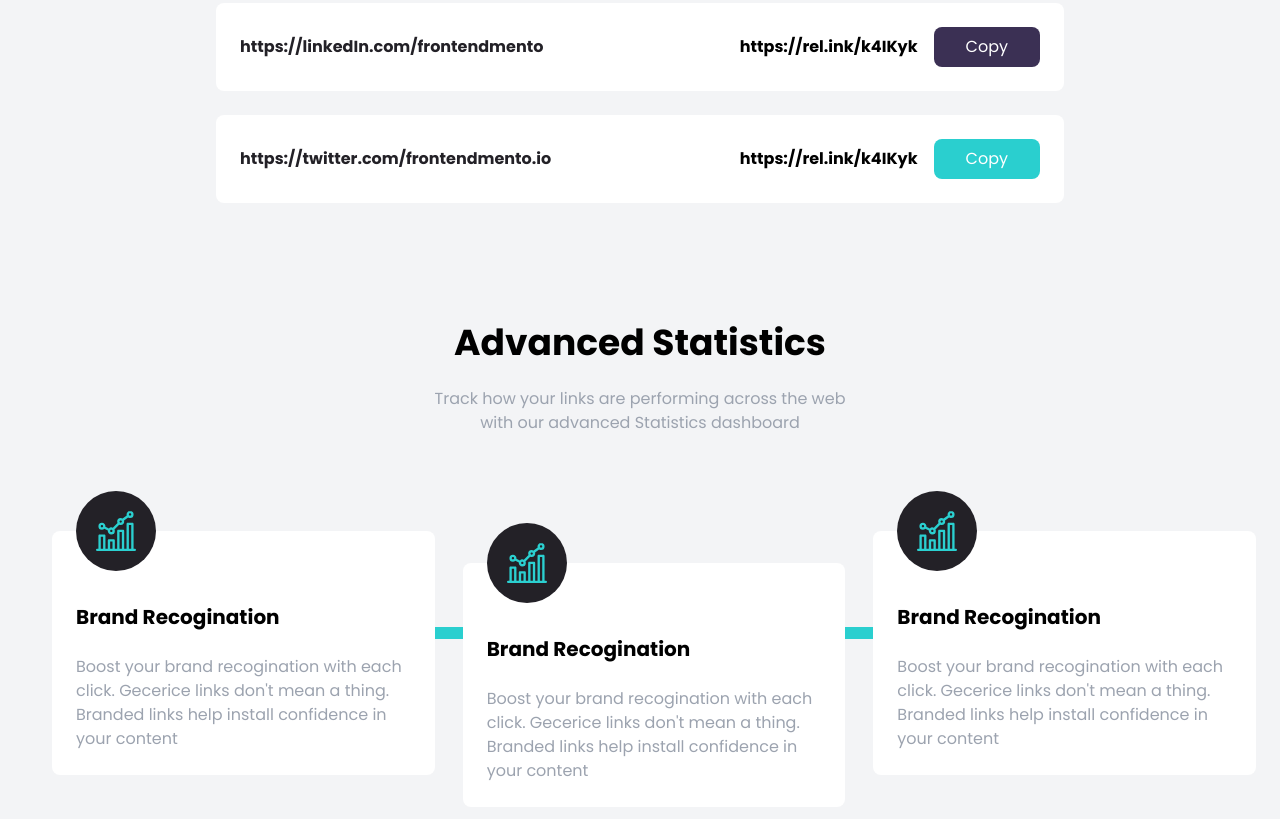
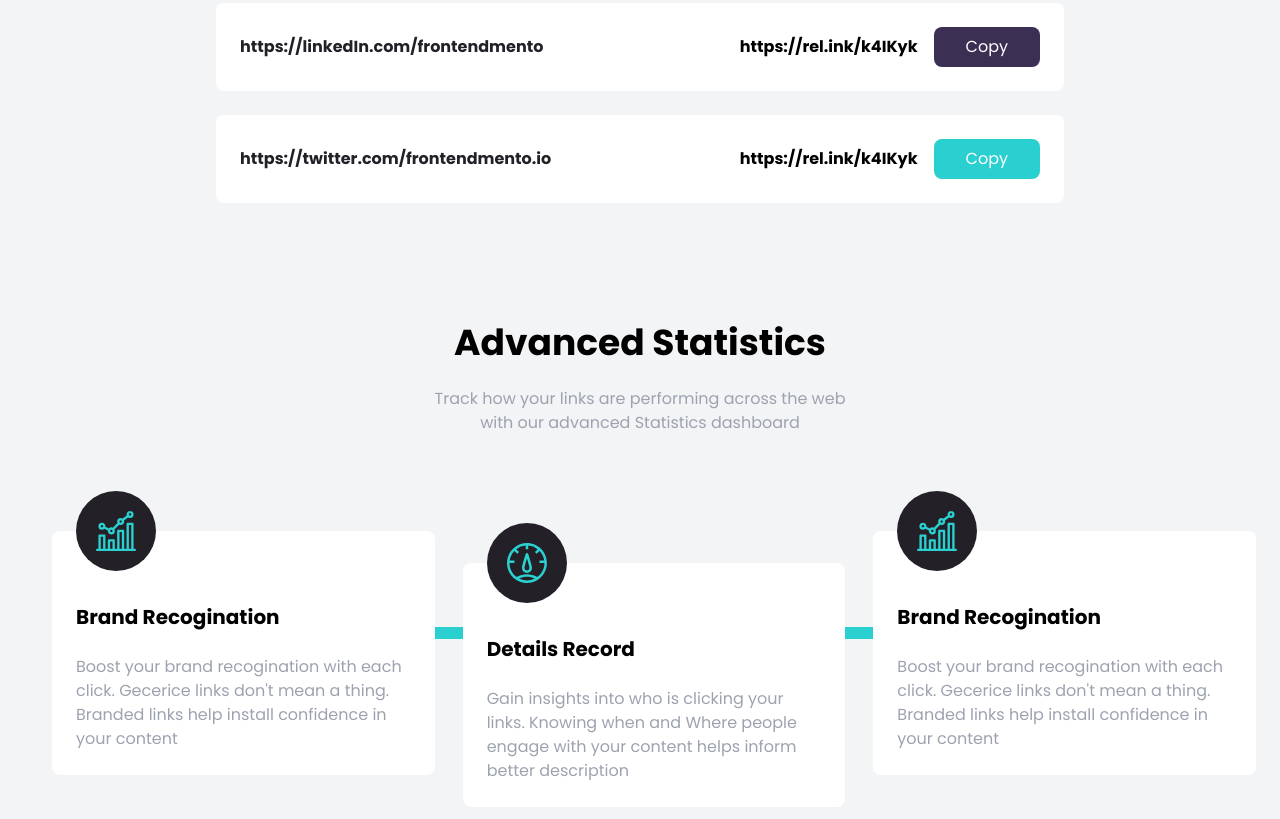
Before and after one commit to zainabturkmen/shortly, a website: page index.html in a window 1280 px wide. Shown: the part 945-1764 px from the top of the page. Drawn offline with Linux system fonts and the light colour scheme.

Commit message:
Adding Update

```diff
--- a/index.html
+++ b/index.html
@@ -172,7 +172,7 @@
       </div>
     </section>
     <!-- Feature Box section -->
-    <section id="features" class="pb-32 bg-gray-100 ">
+    <section id="features" class="pb-32 bg-gray-100">
       <div
         class="relative container flex flex-col items-start px-6 mx-auto md:flex-row md:space-x-7">
         <!-- Horizantal Line -->
@@ -208,16 +208,17 @@
             <!-- Image Container For Background & Center -->
             <div
               class="flex items-center justify-center w-20 h-20 p-4 rounded-full bg-veryDarkViolet">
-              <img src="images/icon-brand-recognition.svg" alt="" />
+              <img src="images/icon-detailed-records.svg" alt="" />
             </div>
           </div>
           <h5
             class="pt-6 text-xl font-bold text-center capitalize md:text-left">
-            Brand recogination
+            Details Record
           </h5>
           <p class="text-center text-gray-400 md:text-left">
-            Boost your brand recogination with each click. Gecerice links don't
-            mean a thing. Branded links help install confidence in your content
+            Gain insights into who is clicking your links. Knowing when and
+            Where people engage with your content helps inform better
+            description
           </p>
         </div>
         <!-- Box 3 -->
```
